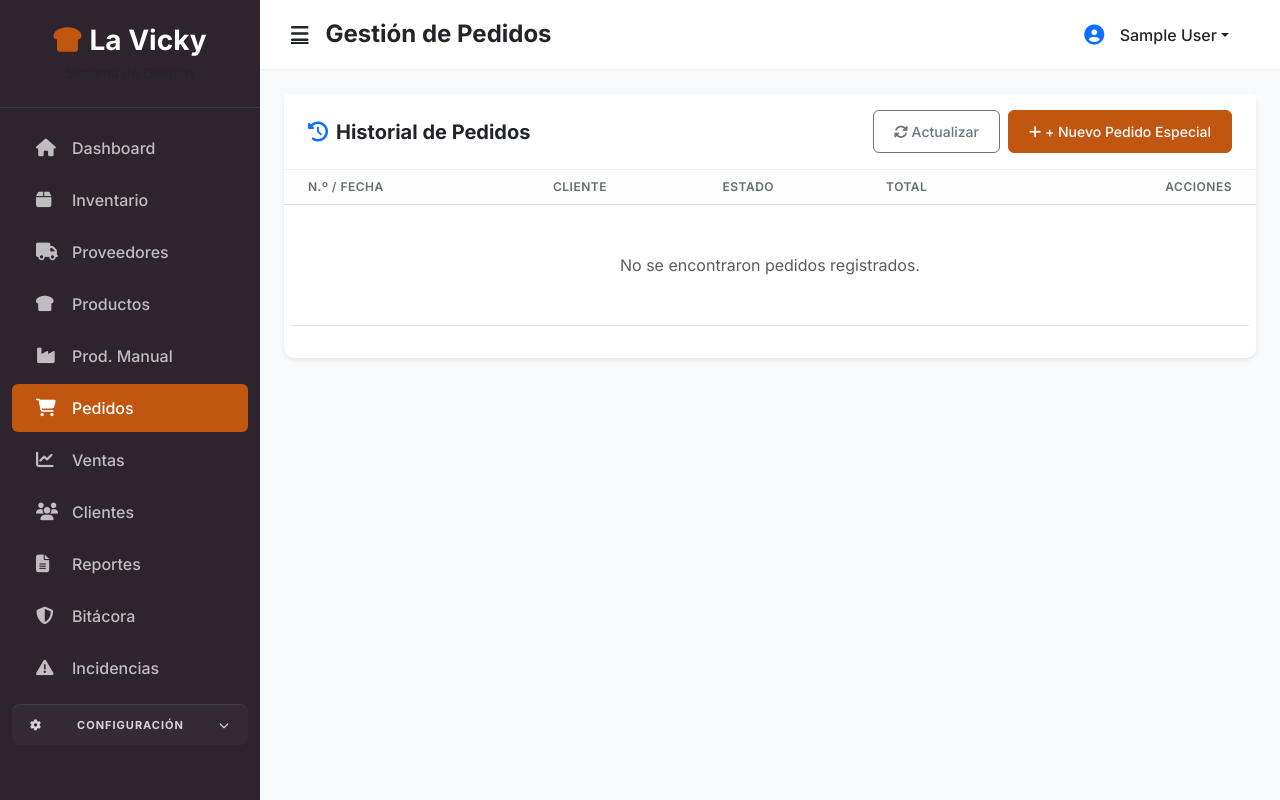
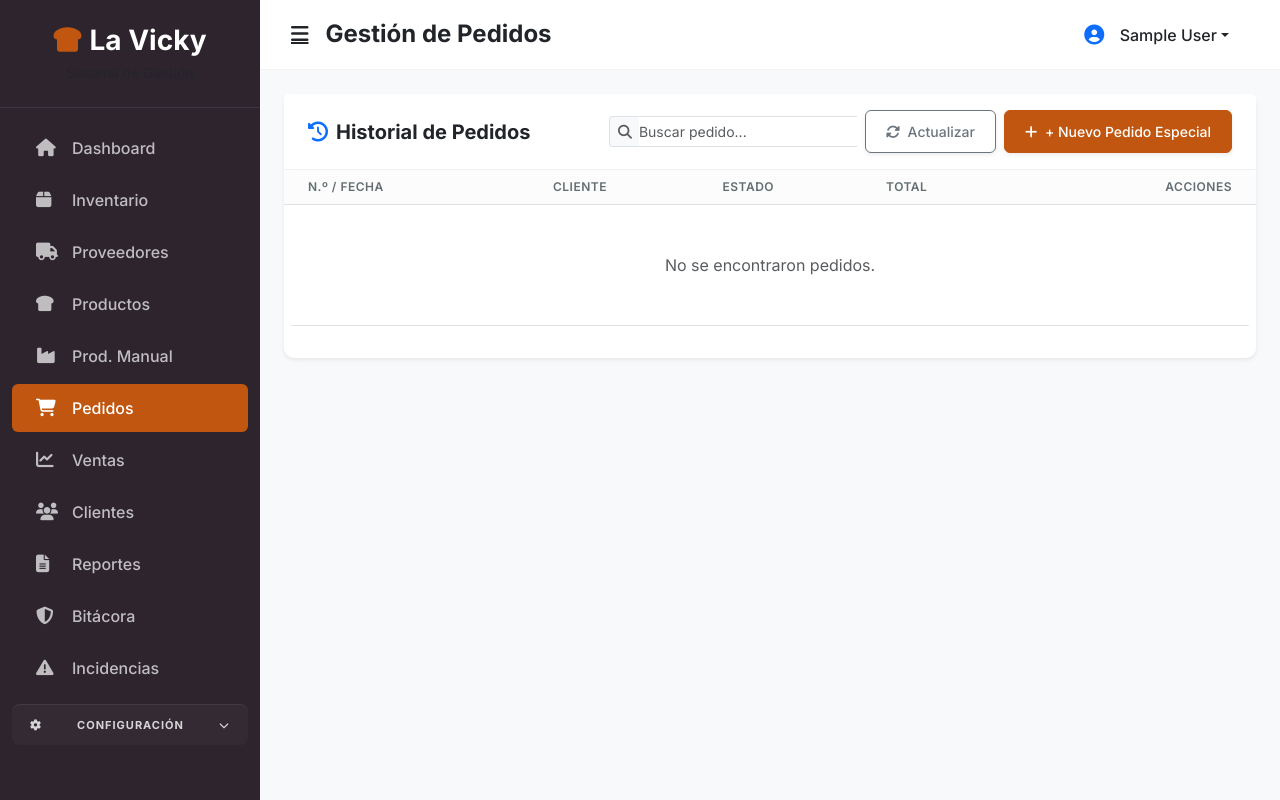
Before and after one commit to jesly1505/panaderia-la-vicky, a PHP site: page /frontend/pedidos.php in a window 1280 px wide. Run offline with PHP 8.4, Linux system fonts and the light colour scheme; the visitor is signed in with stand-in values (Sample User, id 1); data that the repository does not hold is empty.

Commit message:
buscadorpedidos

```diff
--- a/frontend/pedidos.php
+++ b/frontend/pedidos.php
@@ -39,13 +39,28 @@ $pageHeader = "Gestión de Pedidos";
                     <!-- Orders History -->
                     <div class="col-12">
                         <div class="card shadow-sm border-0">
-                            <div class="card-header bg-white d-flex justify-content-between align-items-center py-3">
-                                <h5 class="mb-0 fw-bold text-dark"><i class="fas fa-history me-2 text-primary"></i>Historial de Pedidos</h5>
-                                <div class="d-flex gap-2">
-                                    <button class="btn btn-sm btn-outline-secondary" onclick="loadPedidos(currentPage)">
-                                        <i class="fas fa-sync-alt"></i> Actualizar
-                                    </button>
-                                    <button class="btn btn-sm btn-primary" id="btnNuevoPedidoEspecial"><i class="fas fa-plus"></i> + Nuevo Pedido Especial</button>
+                            <div class="card-header bg-white py-3">
+                                <div class="d-flex flex-column flex-lg-row justify-content-between align-items-lg-center gap-3">
+                                    <h5 class="mb-0 fw-bold text-dark"><i class="fas fa-history me-2 text-primary"></i>Historial de Pedidos</h5>
+                                    <div class="d-flex flex-column flex-sm-row align-items-stretch align-items-sm-center gap-2">
+                                        <!-- Buscador de Pedidos -->
+                                        <div class="input-group input-group-sm" style="min-width: 240px; max-width: 320px;">
+                                            <span class="input-group-text bg-light border-end-0 text-muted">
+                                                <i class="fas fa-search"></i>
+                                            </span>
+                                            <input type="text" id="pedidoSearchInput" class="form-control border-start-0 border-end-0 ps-0" placeholder="Buscar pedido..." oninput="handlePedidoSearch()" autocomplete="off">
+                                            <button class="btn btn-outline-secondary border-start-0 text-muted" type="button" id="btnClearPedidoSearch" onclick="clearPedidoSearch()" title="Limpiar búsqueda" style="display: none;">
+                                                ✕
+                                            </button>
+                                        </div>
+
+                                        <div class="d-flex gap-2">
+                                            <button class="btn btn-sm btn-outline-secondary shadow-sm text-nowrap" onclick="loadPedidos(currentPage)">
+                                                <i class="fas fa-sync-alt me-1"></i> Actualizar
+                                            </button>
+                                            <button class="btn btn-sm btn-primary shadow-sm text-nowrap" id="btnNuevoPedidoEspecial"><i class="fas fa-plus me-1"></i> + Nuevo Pedido Especial</button>
+                                        </div>
+                                    </div>
                                 </div>
                             </div>
                             <div class="card-body p-0">
@@ -210,6 +225,8 @@ $pageHeader = "Gestión de Pedidos";
         let availableProducts = [];
         let pedidosData = [];
         let currentPage = 1;
+        let currentSearch = '';
+        let searchTimeout = null;
         const itemsPerPage = 10;
 
         // Open new order modal handler
@@ -409,11 +426,37 @@ $pageHeader = "Gestión de Pedidos";
             }
         }
 
+        function handlePedidoSearch() {
+            const input = document.getElementById('pedidoSearchInput');
+            const query = (input.value || '').trim();
+            const btnClear = document.getElementById('btnClearPedidoSearch');
+            if (btnClear) {
+                btnClear.style.display = query.length > 0 ? 'inline-block' : 'none';
+            }
+
+            clearTimeout(searchTimeout);
+            searchTimeout = setTimeout(() => {
+                currentSearch = query;
+                loadPedidos(1);
+            }, 250);
+        }
+
+        function clearPedidoSearch() {
+            const input = document.getElementById('pedidoSearchInput');
+            input.value = '';
+            const btnClear = document.getElementById('btnClearPedidoSearch');
+            if (btnClear) btnClear.style.display = 'none';
+            currentSearch = '';
+            loadPedidos(1);
+            input.focus();
+        }
+
         async function loadPedidos(page = 1) {
             currentPage = page;
             try {
                 const offset = (page - 1) * itemsPerPage;
-                const res = await fetch(`../backend/api.php?route=get_pedidos&limit=${itemsPerPage}&offset=${offset}`);
+                const searchParam = encodeURIComponent(currentSearch);
+                const res = await fetch(`../backend/api.php?route=get_pedidos&limit=${itemsPerPage}&offset=${offset}&search=${searchParam}`);
                 const data = await res.json();
                 const tbody = document.getElementById('pedidosTableBody');
                 tbody.innerHTML = '';
@@ -469,7 +512,7 @@ $pageHeader = "Gestión de Pedidos";
 
                     renderPagination(data.total, itemsPerPage, page);
                 } else {
-                    tbody.innerHTML = `<tr><td colspan="5" class="text-center py-5 text-muted">No se encontraron pedidos registrados.</td></tr>`;
+                    tbody.innerHTML = `<tr><td colspan="5" class="text-center py-5 text-muted">No se encontraron pedidos.</td></tr>`;
                     const nav = document.getElementById('pedidosPagination');
                     if (nav) nav.innerHTML = '';
                 }
```
Also changed, not shown: backend/Controllers/PedidoController.php (+4 -3 lines), backend/Models/PedidoModel.php (+24 -4 lines).
